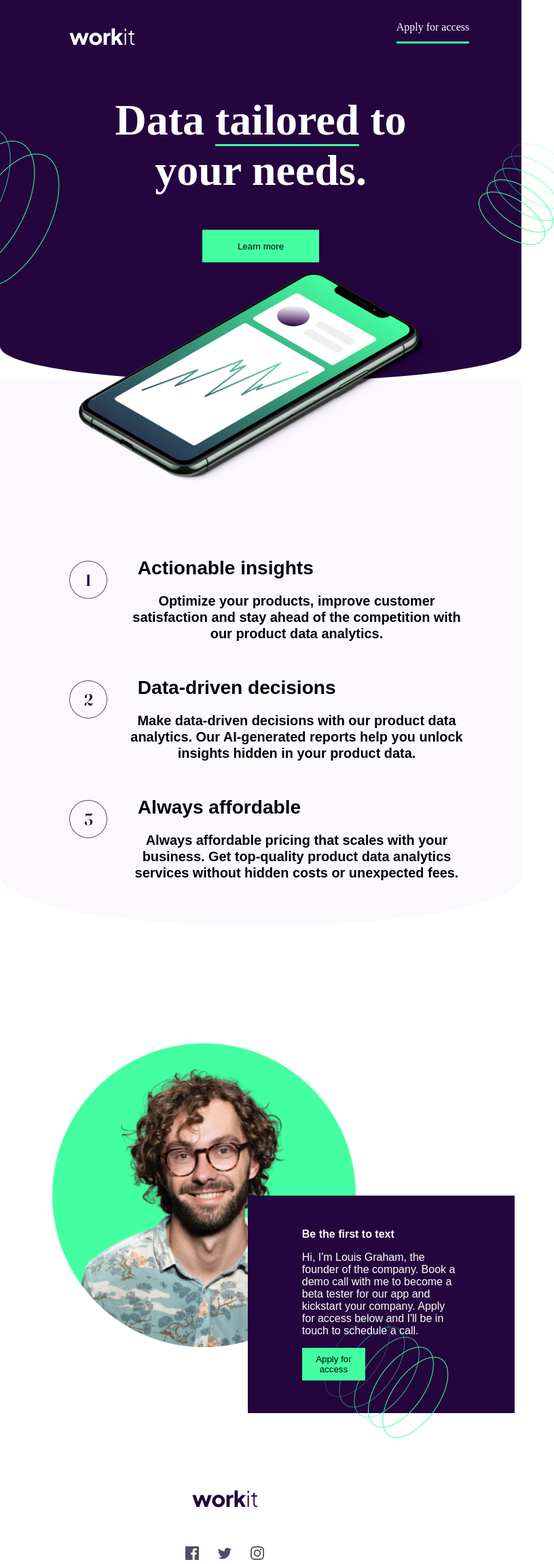
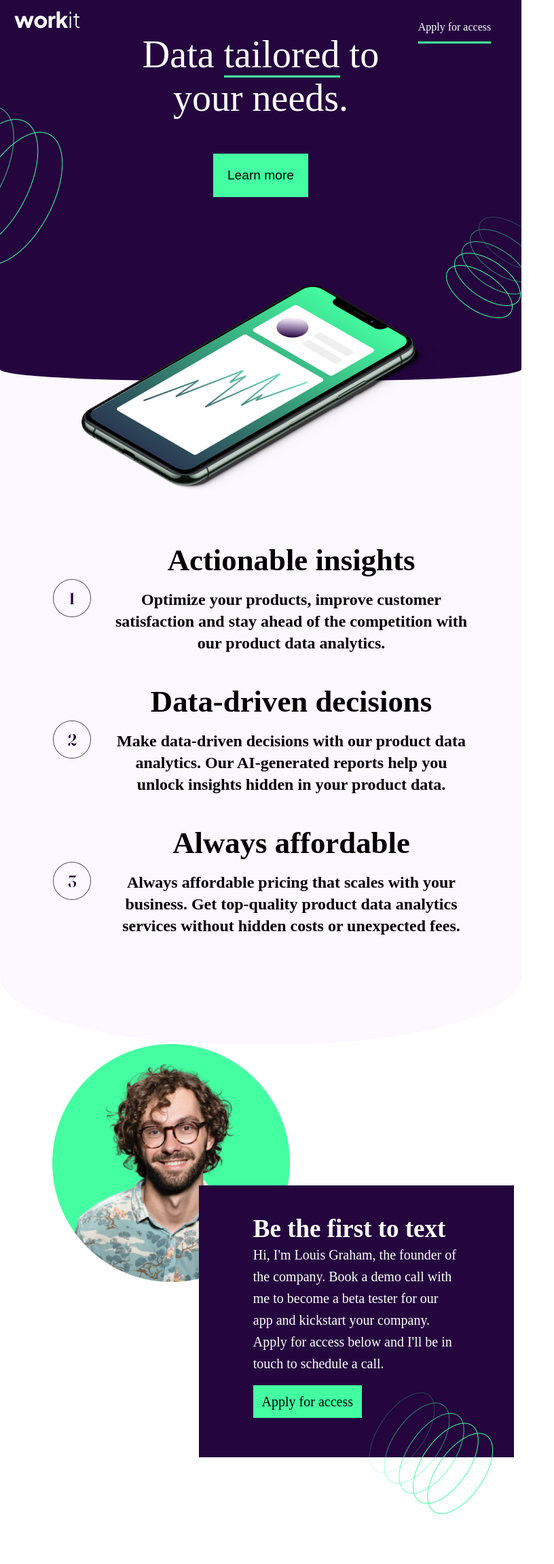
Before and after one commit to Mabel-Tech/work-it-landing-page, a plain HTML site: page index.html in a window 768 px wide. Shown: the whole page at 68% size, 816 px wide, since content can reach past the window. After the commit the page ends 2248 px from the top, so only its background shows below. Drawn offline with Linux system fonts and the light colour scheme.

Commit message:
worked on the responsiveness

```diff
--- a/index.html
+++ b/index.html
@@ -1,5 +1,6 @@
 <!DOCTYPE html>
 <html lang="en">
+
 <head>
   <meta charset="UTF-8" />
   <meta name="viewport" content="width=device-width, initial-scale=1.0" />
@@ -10,68 +11,61 @@
 <body>
   <main>
     <div class="top">
-        <nav>
-          <img src="Images/pic1.png" alt="" />
+      <nav class="nav-bar">
+        <div class="nvimg"><img src="Images/pic1.png" alt="" /></div>
         <div class="text-right">Apply for access</div>
       </nav>
+      <div id="spiral-right"><img src="Images/spiral right.png" alt=""></div>
       <div class="text">
-          <h1>Data <span id="tailored">tailored</span> to <br />your needs.</h1>
-          <div id="spiral-left"><img src="Images/spiral.png" alt=""></div>
+        <p>Data <span id="tailored">tailored</span> to <br />your needs.</p>
         <button class="button">Learn more</button>
-          <div id="spiral-right"><img src="Images/spiral right.png" alt=""></div>
+      </div>
+      <div id="spiral-left"><img src="Images/spiral.png" alt="" id="lif"></div>
+
+      <div class="phone">
+        <img src="./Images/phone.png" alt="">
       </div>
     </div>
     <div class="middle">
-        <div class="phone">
-            <img src="./Images/phone.png" alt="">
-        </div>
       <div class="mid1">
         <div class="section">
-            <div class="first-section">
-            <div>
               <img src="Images/round1.png" alt="" />
-            </div>
             <div class="text1">
               <h3>Actionable insights</h3>
               <h5>
                 Optimize your products, improve customer satisfaction and stay
                 ahead of the competition with our product data analytics.
-            </h5> </div>
+              </h5>
             </div>
         </div>
 
         <div class="section">
-            <div class="second-section">
-            <div>
               <img src="Images/round2.png" alt="" />
-            </div>
-            <div class="text2">
+            <div class="text1">
               <h3>Data-driven decisions</h3>
               <h5>
                 Make data-driven decisions with our product data analytics. Our
                 AI-generated reports help you unlock insights hidden in your
                 product data.
-            </h5></div>
+              </h5>
             </div>
         </div>
         <div class="section">
-            <div class="third-section">
-            <div>
               <img src="Images/round3.png" alt="" />
-            </div>
-            <div class="text3">
+          <div class="text1">
             <h3>Always affordable</h3>
             <h5>
               Always affordable pricing that scales with your business. Get
               top-quality product data analytics services without hidden costs
               or unexpected fees.
-            </h5></div>
+            </h5>
+          </div>
         </div>
       </div>
     </div>
     </div>
     <div class="down">
-        <div class="content">
+
         <div class="picture">
           <img src="Images/guyspic.png" alt="" />
         </div>
@@ -85,19 +79,17 @@
           </p>
           <button class="btn">Apply for access</button>
         </div>
-        </div>
-        <div id="spiral-down"> <img src="Images/spiral down.png" alt=""></div>
+
+      <div id="spiral-down"><img src="Images/spiral down.png" alt=""></div>
     </div>
     <div class="footer">
       <div class="footer-workit"></div>
       <img src="Images/workit.png" alt="">
       <div class="social-media">
         <img src="Images/footer.png" alt="">
-        <!-- <img src="Images/fb.png" alt="">
-        <img src="Images/twitter.png" alt="">
-        <img src="Images/ig.png" alt=""> -->
       </div>
     </div>
   </main>
 </body>
+
 </html>
--- a/style.css
+++ b/style.css
@@ -3,24 +3,27 @@
   padding: 0;
   box-sizing: border-box;
 }
+
 .top {
+  position: relative;
   background-color: #24053e;
   height: 43rem;
   width: 100%;
   display: flex;
   flex-direction: column;
   align-items: center;
-  gap: 2rem;
-  /* clip-path: ellipse(100% 100% at top center); */
   border-bottom-left-radius: 45% 9%;
   border-bottom-right-radius: 45% 9%;
+  z-index: 2;
 }
+
 nav {
   display: flex;
   justify-content: space-between;
   width: 80%;
   margin: 1rem auto;
 }
+
 .text-right {
   color: #ffffff;
   border-bottom: solid #44ffa1;
@@ -28,10 +31,12 @@ nav {
   line-height: 3rem;
   text-align: center;
 }
+
 .text-right:hover {
   color: #44ffa1;
   cursor: pointer;
 }
+
 .text {
   display: flex;
   flex-direction: column;
@@ -39,23 +44,29 @@ nav {
   align-items: center;
   font-size: 20px;
 }
+
 #tailored {
   border-bottom: solid #44ffa1;
 }
-.text h1 {
+
+.text p {
   color: white;
   text-align: center;
   font-size: 4rem;
 }
+
 #spiral-left {
   position: absolute;
   left: 0rem;
+  bottom: 40%;
 }
+
 #spiral-right img {
   position: absolute;
   right: 0rem;
-  bottom: 23%;
+  bottom: 20%;
 }
+
 .button {
   width: 40%;
   height: 3rem;
@@ -63,74 +74,108 @@ nav {
   background-color: #44ffa1;
   margin: 50px;
 }
-.middle {
-  background-color: #fcf8ff;
-  border-bottom-left-radius: 45% 9%;
-  border-bottom-right-radius: 45% 9%;
-  /* clip-path: ellipse(100% 100% at top center); */
-  height: 40rem;
+
+.button:hover {
+  cursor: pointer;
+  border: solid;
+  color: #44ffa1;
+  border-color: #44ffa1;
+  background-color: #24053e;
 }
+
 .phone {
   display: flex;
   align-items: center;
   justify-content: center;
   flex-direction: column;
+  z-index: 2;
 }
-.phone img {
-  /* margin-top: -5rem; */
-  margin-bottom: 5rem;
-  position: absolute;
+.phone img{
+  margin-top: 2rem;
+  top: -15rem;
+}
+
+.middle {
+  height: 55rem;
+  margin-top: -14rem;
+  background-color: #fcf8ff;
+  border-bottom-left-radius: 45% 9%;
+  border-bottom-right-radius: 45% 9%;
+  display: flex;
+  align-items: center;
+  justify-content: flex-end;
+  z-index: 1;
 }
 .mid1 {
   display: flex;
+  align-items: center;
   width: 80%;
-  align-items: center;
-  gap: 2rem;
-  margin: 15rem auto auto auto;
+  margin: 50rem auto;
+  position: relative;
+  top: 20%;
 }
 .section {
   display: flex;
   flex-direction: column;
   align-items: center;
 }
-nav img {
-  margin: 25px;
+
+.section img {
+  margin: 1px;
+  align-items: center;
 }
-.section img {
-  margin: 25px;
+.text1 h3 {
+  font-family: Fraunces 144;
+  font-style: Semi Bold;
+  font-size: 22px;
+  line-height: 12px;
 }
+.text1 h5 {
+  font-family: Manrope;
+  font-style: Regular;
+  font-size: 14px;
+  line-height: 32px;
+}
+
 h3 {
   margin: 20px;
+  display: flex;
+  flex-direction: column;
+  align-items: center;
 }
+
 h5 {
   justify-content: space-between;
   line-height: 1.5rem;
   text-align: center;
 }
+
 h6 {
   text-align: center;
   font-size: 15px;
 }
 
 .down {
-  margin: 5rem auto;
-  display: flex;
-  align-items: center;
-  justify-content: center;
+  margin: auto;
+  position: relative;
+  /* height: 50rem; */
 }
-.down .content {
+
+.down{
   display: flex;
   align-items: center;
   width: 80%;
   position: relative;
+  margin: auto;
 }
+
 .picture img {
   width: 447px;
   height: 447px;
 }
+
 .down-text {
   display: flex;
-  /* align-items: center; */
   justify-content: center;
   gap: 1rem;
   flex-direction: column;
@@ -141,88 +186,249 @@ h6 {
   color: white;
   position: absolute;
   top: 12rem;
-  right: 1rem;
+  right: 2rem;
 }
+
 .btn {
   width: 40%;
   height: 3rem;
   border: none;
   background-color: #44ffa1;
 }
+
+.btn:hover {
+  cursor: pointer;
+  border: solid;
+  color: #44ffa1;
+  border-color: #44ffa1;
+  background-color: #24053e;
+}
+
 #spiral-down {
   position: absolute;
-  bottom: -88rem;
+  bottom: -8rem;
   right: 200px;
 }
+
 .social-media {
   position: absolute;
+  margin-top: 14rem;
   left: 600px;
-  padding: 2%;
 }
+
+/* TABLET VIEW MEDIA QUERIES */
 @media (min-width: 481px) and (max-width: 1024px) {
+  .nvimg {
+    margin-left: -3.5rem;
+  }
+
+  .text-right {
+    margin-right: -2rem;
+  }
+
   .top {
     height: 35rem;
+    border-bottom-left-radius: 35% 3%;
+    border-bottom-right-radius: 35% 3%;
   }
+
+  .text p {
+    font-size: 3.5rem;
+    margin-top: -2rem;
+  }
+
+  .button {
+    font-size: 1.2rem;
+    width: 40%;
+    height: 4rem;
+    margin: 50px;
+  }
+
+  .phone {
+    top: 0rem;
+    position: relative;
+  }
+
   .phone img {
-    position: absolute;
-    margin-bottom: 7rem;
-    scale: 0.7;
-    top: 21rem;
+    position: relative;
+    top: 3rem;
+    height: 19rem;
   }
+
   #spiral-left {
-    position: absolute;
-    left: -5.3rem;
+    left: -5rem;
+    bottom: 9rem;
   }
+
   #spiral-right {
     position: absolute;
-    right: -3rem;
-    bottom: 53%;
+    right: -0rem;
+    bottom: 13%;
+    height: 1rem;
   }
+
   .middle {
-    height: 50rem;
+    height: 70rem;
+    margin-top: -9rem;
   }
+
   .mid1 {
+    top: 7rem;
+    display: flex;
     flex-direction: column;
-    font-family: sans-serif;
+    align-items: center;
+    gap: 3rem;
+  }
+
+  .section {
+    display: flex;
+    flex-direction: row;
+    height: 10rem;
+    gap: 2rem;
+  }
+  .text1 {
+    display: flex;
+    flex-direction: column;
+    gap: 1rem;
+  }
+  .text1 h3 {
+    font-size: 2.8rem;
+  }
+  .text1 h5 {
     font-size: 1.5rem;
   }
-  .first-section {
-    display: flex;
+  .picture img {
+    width: 350px;
+    height: 350px;
   }
-  .second-section {
-    display: flex;
+  .down-text {
+    position: absolute;
+    left: 13.5rem;
+    top: 13rem;
+    width: 29rem;
+    height: 25rem;
   }
-  .third-section {
-    display: flex;
+  .down-text h2 {
+    font-family: Fraunces 144;
+    font-style: Semi Bold;
+    font-size: 37px;
+    line-height: 12px;
   }
-  .text1{
-    flex-direction: column;
+  .down-text p {
+    font-family: Manrope;
+    font-style: Regular;
+    font-size: 20px;
+    line-height: 32px;
   }
-  .text2{
-    flex-direction: column;
+  .btn {
+    font-family: "Fraunces";
+    font-size: 20px;
+    width: 10rem;
   }
-  .text3{
-    flex-direction: column;
-  }
-  .down-text{
+  #spiral-down {
     position: absolute;
-    left: 18rem;
-    top: 14rem;
-  }
-  .down-text h2, p{
-    font-family: sans-serif;
-    font-size: 1rem;
-  }
-  .down{
-    height: 40rem;
+    top: 31rem;
+    right: 5.5rem;
+    left: 28rem;
   }
   .footer {
     position: absolute;
-    right: 1000px;
-  }
-  #spiral-down{
-    position: absolute;
-    top: 120rem;
-    right: 5.5rem;
+    margin-top: 15rem;
+    right: 1500px;
   }
 }
+
+@media (min-width: 320px) and (max-width: 480px) {
+  .nav-bar {
+    margin: 3rem;
+    width: 21rem;
+  }
+
+  .nvimg {
+    width: -6rem;
+    margin-left: 1rem;
+    margin-top: -1rem;
+  }
+  .text-right {
+    margin-top: -2rem;
+  }
+
+  #spiral-right,
+  #spiral-left,
+  #spiral-down {
+    display: none;
+  }
+
+  .text p {
+    margin-top: 4rem;
+    font-size: 3rem;
+  }
+
+  .top {
+    height: 35rem;
+    border-bottom-left-radius: 35% 3%;
+    border-bottom-right-radius: 35% 3%;
+  }
+
+  .phone img{
+    position: relative;
+    margin-left: 2rem;
+    top: -2rem;
+    width: 90%;
+  }
+  .middle {
+    height: 90rem;
+    margin-top: -30rem;
+  }
+  .mid1 {
+    display: flex;
+    flex-direction: column;
+    gap: 4rem;
+  }
+  .down{
+    flex-direction: column;
+    align-items: center;
+  }
+  .picture img {
+    width: 300px;
+    height: 300px;
+    position: relative;
+    top: 8rem;
+  }
+  .down-text {
+    position: relative;
+    top: 4rem;
+    width: 120%;
+    height: 25rem;
+    margin-left: 4rem;
+  }
+  .down-text h2 {
+    font-size: 22px;
+    line-height: 5px;
+    margin-top: -9rem;
+    font-weight: 6rem;
+  }
+  .down-text p {
+    /* width: 30rem; */
+    font-size: 20px;
+    line-height: 27px;
+    height: 5rem;
+    width: 18rem;
+    text-align: center;
+    margin-top: 2rem;
+    margin-left: -2.5rem;
+  }
+  .down-text .btn{
+    width: 100%;
+    position: relative;
+    top: 8rem;
+    }
+  .footer {
+    position: absolute;
+    margin-top: -7rem;
+    left: -10rem;
+  }
+  .social-media{
+    left: 300px;
+  }
+}
```
Lines whose indentation alone changed are shown as unchanged.
